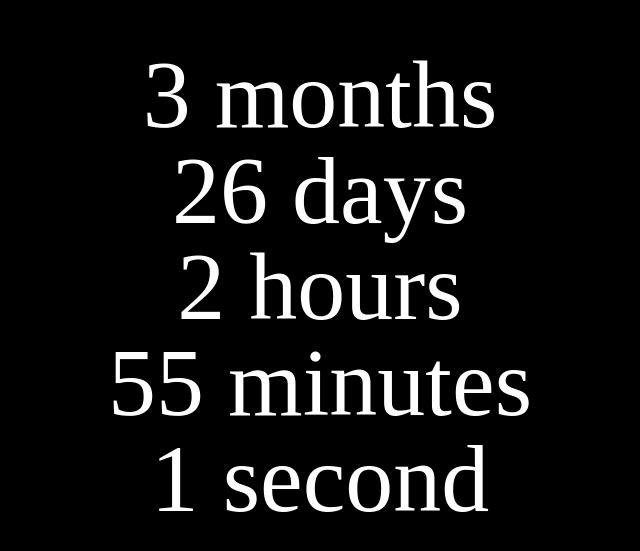
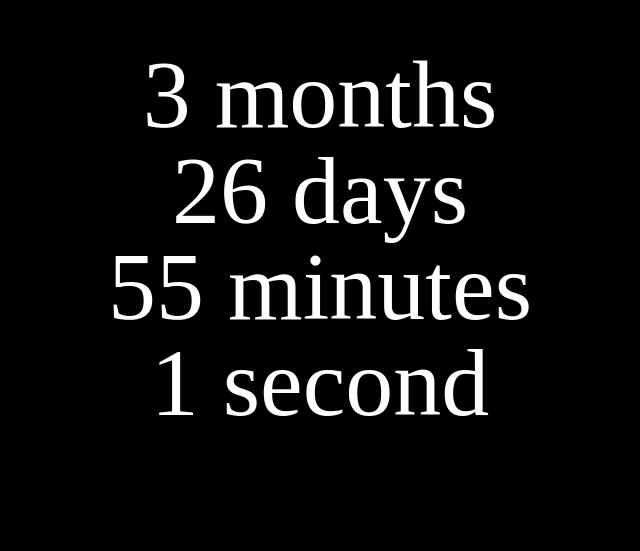
Before and after one commit to ArtskydJ/josephdykstra.com, a website: page web/seth-and-laura/index.html in a window 1280 px wide. Shown: the part 111-662 px from the top of the page, without its empty margins (320-960 px from the left). Drawn offline with Linux system fonts and the light colour scheme.

Commit message:
fixed wedding date

```diff
--- a/web/seth-and-laura/index.html
+++ b/web/seth-and-laura/index.html
@@ -22,7 +22,7 @@
 		<div id="insert"></div>
 		<script src="countdown.min.js"></script>
 		<script>
-			var wedding = new Date('2015 may 16 15:00 cst')
+			var wedding = new Date('2015 may 16 13:00 cst')
 			var ele = document.querySelector('#insert')
 
 			function setCountdown() {
```
